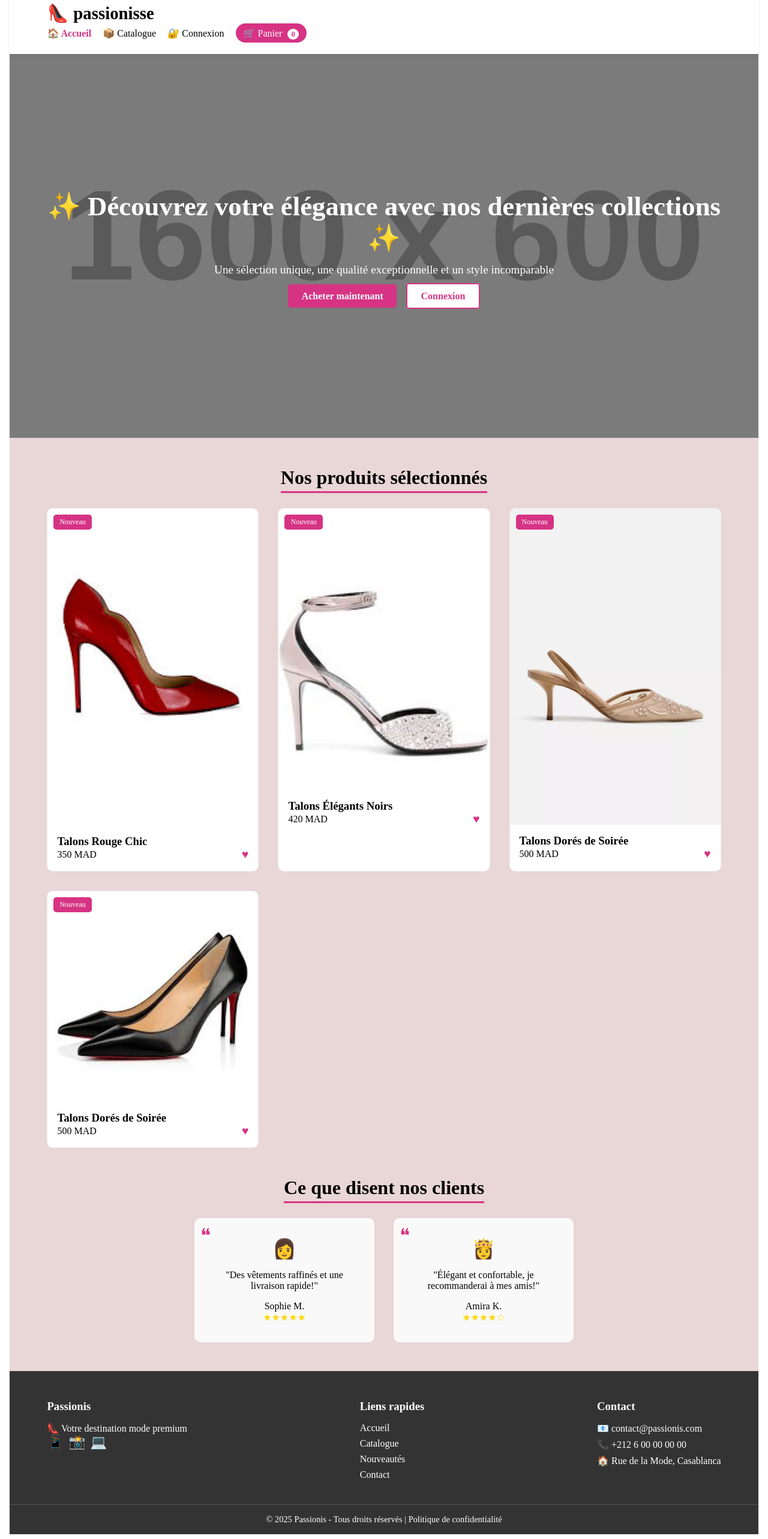
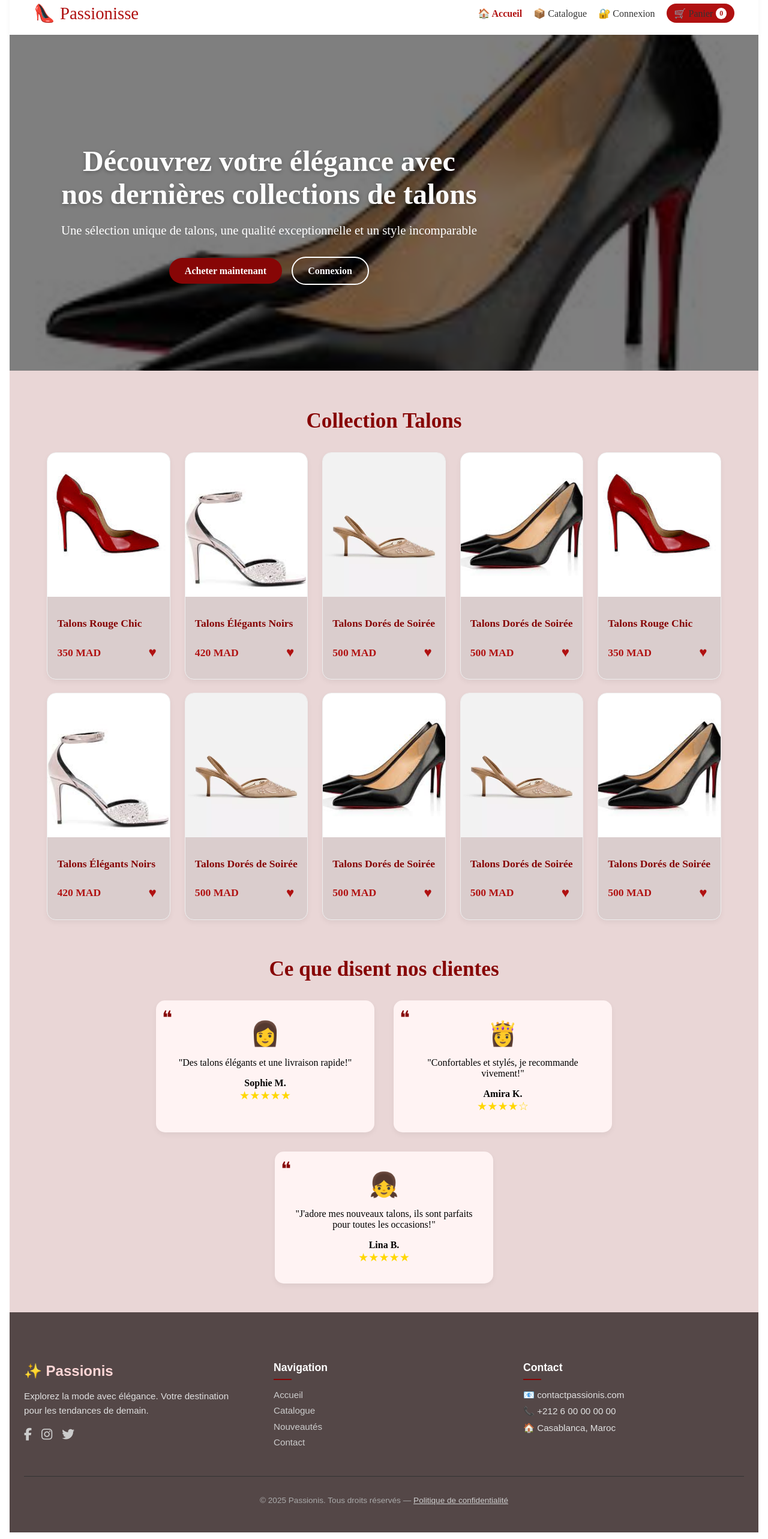
Before and after one commit to Aicha2002954/TP_Angular_Aicha_Fraoua, an Angular app: page /home in a window 1280 px wide. Shown: the part 22-2588 px from the top of the page at 60% size. Built offline with nearby package versions, Linux system fonts and the light colour scheme.

Commit message:
change desien page home

```diff
--- a/src/app/footer/footer.component.css
+++ b/src/app/footer/footer.component.css
@@ -0,0 +1,120 @@
+.footer {
+  background-color: #544747;
+  color: #e0e0e0;
+  padding: 4rem 1.5rem 2rem;
+  font-family: 'Montserrat', sans-serif;
+}
+
+.footer-container {
+  max-width: 1200px;
+  margin: 0 auto;
+}
+
+.footer-columns {
+  display: flex;
+  flex-wrap: wrap;
+  gap: 3rem;
+  justify-content: space-between;
+  border-bottom: 1px solid #333;
+  padding-bottom: 2rem;
+}
+
+.footer-col {
+  flex: 1 1 220px;
+  min-width: 200px;
+}
+
+.footer-col h3 {
+  font-size: 1.1rem;
+  margin-bottom: 1rem;
+  color: #fff;
+  position: relative;
+}
+
+.footer-col h3::after {
+  content: '';
+  display: block;
+  width: 30px;
+  height: 2px;
+  background: #870606;
+  margin-top: 0.5rem;
+}
+
+.footer-col ul {
+  list-style: none;
+  padding: 0;
+}
+
+.footer-col ul li {
+  margin-bottom: 0.6rem;
+  font-size: 0.95rem;
+}
+
+.footer-col a {
+  color: #ccc;
+  text-decoration: none;
+  transition: color 0.3s ease;
+}
+
+.footer-col a:hover {
+  color: #ffd6d6;
+}
+
+.brand .logo {
+  font-size: 1.5rem;
+  font-weight: bold;
+  color: #ffd6d6;
+  margin-bottom: 1rem;
+}
+
+.brand p {
+  font-size: 0.95rem;
+  line-height: 1.6;
+}
+
+.social-icons {
+  margin-top: 1rem;
+}
+
+.social-icons a {
+  font-size: 1.3rem;
+  margin-right: 1rem;
+  color: #ccc;
+  transition: transform 0.3s ease, color 0.3s ease;
+}
+
+.social-icons a:hover {
+  color: #ffd6d6;
+  transform: scale(1.2);
+}
+
+.footer-bottom {
+  text-align: center;
+  font-size: 0.85rem;
+  margin-top: 2rem;
+  color: #aaa;
+}
+
+.footer-bottom a {
+  color: #ccc;
+  text-decoration: underline;
+}
+
+.footer-bottom a:hover {
+  color: #ffd6d6;
+}
+
+@media (max-width: 768px) {
+  .footer-columns {
+    flex-direction: column;
+    gap: 2rem;
+  }
+
+  .footer-col {
+    width: 100%;
+  }
+
+  .footer-bottom {
+    font-size: 0.8rem;
+  }
+}
--- a/src/app/footer/footer.component.html
+++ b/src/app/footer/footer.component.html
@@ -1,3 +1,40 @@
-<footer class="text-center p-4 bg-gray-100 text-gray-500 mt-10">
-  &copy; 2025 Passionis - Tous droits réservés
+<footer class="footer">
+  <div class="footer-container">
+    <div class="footer-columns">
+
+      <div class="footer-col brand">
+        <h2 class="logo">✨ Passionis</h2>
+        <p>Explorez la mode avec élégance. Votre destination pour les tendances de demain.</p>
+        <div class="social-icons">
+          <a href="#"><i class="fab fa-facebook-f"></i></a>
+          <a href="#"><i class="fab fa-instagram"></i></a>
+          <a href="#"><i class="fab fa-twitter"></i></a>
+        </div>
+      </div>
+
+      <div class="footer-col">
+        <h3>Navigation</h3>
+        <ul>
+          <li><a routerLink="/">Accueil</a></li>
+          <li><a routerLink="/catalog">Catalogue</a></li>
+          <li><a href="#">Nouveautés</a></li>
+          <li><a href="#">Contact</a></li>
+        </ul>
+      </div>
+
+      <div class="footer-col">
+        <h3>Contact</h3>
+        <ul>
+          <li>📧 contactpassionis.com</li>
+          <li>📞 +212 6 00 00 00 00</li>
+          <li>🏠 Casablanca, Maroc</li>
+        </ul>
+      </div>
+
+    </div>
+
+    <div class="footer-bottom">
+      <p>© 2025 Passionis. Tous droits réservés — <a href="#">Politique de confidentialité</a></p>
+    </div>
+  </div>
 </footer>
--- a/src/app/footer/footer.component.ts
+++ b/src/app/footer/footer.component.ts
@@ -1,8 +1,10 @@
 import { Component } from '@angular/core';
-
+import { CommonModule } from '@angular/common';
+import { RouterModule } from '@angular/router';
 @Component({
   selector: 'app-footer',
-  imports: [],
+ standalone: true,
+  imports: [CommonModule, RouterModule],
   templateUrl: './footer.component.html',
   styleUrl: './footer.component.css'
 })
--- a/src/app/header/header.component.css
+++ b/src/app/header/header.component.css
@@ -0,0 +1,111 @@
+
+* {
+  margin: 0;
+  padding: 0;
+  box-sizing: border-box;
+}
+
+body {
+  font-family: 'Montserrat', sans-serif;
+  line-height: 1.6;
+  background-color: #fdfdfd;
+  color: #333;
+}
+
+
+.container {
+  max-width: 1200px;
+  margin: 0 auto;
+  padding: 0 1rem;
+  display: flex;
+  justify-content: space-between;
+  align-items: center;
+}
+
+.main-header {
+  background: #fff;
+  padding: 1.2rem 0;
+  box-shadow: 0 2px 8px rgba(0, 0, 0, 0.05);
+  position: sticky;
+  top: 0;
+  z-index: 1000;
+}
+
+
+.logo {
+  font-family: 'Playfair Display', serif;
+  font-size: 1.8rem;
+  font-weight: 00;
+  display: flex;
+  align-items: center;
+  gap: 0.5rem;
+}
+
+.logo span {
+  color: #b01111;
+}
+
+.nav-links {
+  display: flex;
+  gap: 1.2rem;
+  font-weight: 500;
+  align-items: center;
+}
+
+.nav-links a {
+  text-decoration: none;
+  color: #333;
+  transition: color 0.3s ease;
+}
+
+.nav-links a:hover {
+  color: #b78989;
+}
+
+.nav-links a.active {
+  color:#b01111;
+  font-weight: bold;
+}
+
+
+.cart-link {
+  background-color: #b01111;
+  color: white;
+  padding: 0.4rem 0.8rem;
+  border-radius: 20px;
+  display: flex;
+  align-items: center;
+  gap: 0.3rem;
+}
+
+.cart-count {
+  background: white;
+  color: #b01111;
+  padding: 2px 6px;
+  border-radius: 50%;
+  font-size: 0.75rem;
+  font-weight: bold;
+}
+
+@media (max-width: 768px) {
+  .container {
+    flex-direction: column;
+    align-items: flex-start;
+  }
+
+  .nav-links {
+    flex-direction: column;
+    width: 100%;
+    margin-top: 1rem;
+  }
+
+  .nav-links a {
+    padding: 0.5rem 0;
+    width: 100%;
+    border-bottom: 1px solid #eee;
+  }
+
+  .cart-link {
+    margin-top: 1rem;
+  }
+}
--- a/src/app/header/header.component.html
+++ b/src/app/header/header.component.html
@@ -1,13 +1,13 @@
-<header class="flex justify-between items-center p-4 shadow bg-white">
-  <div class="text-2xl font-bold text-pink-600">Passionis</div>
-
-  <nav class="flex gap-6 text-gray-700">
-    <a routerLink="/home" routerLinkActive="font-bold">Home</a>
-    <a routerLink="/catalogue" routerLinkActive="font-bold">Catalogue</a>
-    <a routerLink="/login" routerLinkActive="font-bold">Connexion</a>
-    <a routerLink="/cart" routerLinkActive="font-bold" class="relative">
-      🛒
-      <span class="absolute -top-2 -right-2 bg-pink-500 text-white text-xs px-1 rounded-full">2</span>
-    </a>
-  </nav>
+<header class="main-header">
+  <div class="container">
+    <div class="logo">👠 <span>Passionisse</span></div>
+    <nav class="nav-links">
+      <a routerLink="/" routerLinkActive="active">🏠 Accueil</a>
+      <a routerLink="/catalog" routerLinkActive="active">📦 Catalogue</a>
+      <a routerLink="/signin" routerLinkActive="active">🔐 Connexion</a>
+      <a routerLink="/cart" routerLinkActive="active" class="cart-link">
+        🛒 Panier <span class="cart-count">0</span>
+      </a>
+    </nav>
+  </div>
 </header>
--- a/src/app/home/home.component.css
+++ b/src/app/home/home.component.css
@@ -1,174 +1,167 @@
-/* Reset & Base */
-* {
+
+body {
+  font-family: 'Montserrat', sans-serif;
+  background-color: #fff;
+  color: #333;
+  line-height: 1.6;
   margin: 0;
   padding: 0;
-  box-sizing: border-box;
 }
-body {
-  font-family: 'Montserrat', sans-serif;
-  line-height: 1.6;
-  color: #333;
-  background-color: #fff;
-}
-a {
-  text-decoration: none;
-  color: inherit;
-}
+
 .container {
   width: 90%;
   max-width: 1200px;
   margin: 0 auto;
 }
 
-/* Header */
-.main-header {
-  background: #fff;
-  padding: 1.2rem 0;
-  box-shadow: 0 2px 8px rgba(0, 0, 0, 0.05);
-  position: sticky;
-  top: 0;
-  z-index: 1000;
+.section-title {
+  text-align: center;
+  margin: 3rem 0 2rem;
+  font-size: 2.2rem;
+  font-family: 'Playfair Display', serif;
+  color: #870606;
 }
-.main-header .logo {
-  font-family: 'Playfair Display', serif;
-  font-size: 1.8rem;
-  font-weight: 700;
-  display: flex;
-  align-items: center;
-  gap: 0.5rem;
-}
-.nav-links {
-  display: flex;
-  gap: 1.2rem;
-  font-weight: 500;
-  align-items: center;
-}
-.nav-links a.active {
-  color: #d63384;
-  font-weight: bold;
-}
-.cart-link {
-  background-color: #d63384;
-  color: white;
-  padding: 0.4rem 0.8rem;
-  border-radius: 20px;
-}
-.cart-count {
-  background: white;
-  color: #d63384;
-  padding: 2px 6px;
-  margin-left: 5px;
-  border-radius: 50%;
-  font-size: 0.8rem;
-  font-weight: bold;
+.section-title span {
+  padding-bottom: 0.4rem;
 }
 
-/* Hero */
 .hero {
-  background: url('https://via.placeholder.com/1600x600') center/cover no-repeat;
-  position: relative;
-  height: 80vh;
+  background: url('/assets/images/christian_louboutin.jpg') center/cover no-repeat;
+  height: 70vh;
   display: flex;
   align-items: center;
   justify-content: center;
-  color: white;
+  position: relative;
+  color: #fff;
+  text-align: center;
 }
 .hero-overlay {
   position: absolute;
-  top: 0;
-  left: 0;
-  width: 100%;
-  height: 100%;
-  background: rgba(0,0,0,0.4);
+  top: 0; left: 0;
+  width: 100%; height: 100%;
+  background: rgba(0, 0, 0, 0.5);
+  z-index: 0;
 }
 .hero-content {
   position: relative;
-  z-index: 10;
-  text-align: center;
+  z-index: 1;
+  max-width: 700px;
+  padding: 0 20px;
 }
-.hero h1 {
-  font-size: 2.8rem;
+.hero h2 {
+  font-size: 3rem;
   margin-bottom: 1rem;
+  text-shadow: 0 2px 6px rgba(0, 0, 0, 0.3);
 }
 .hero p {
-  font-size: 1.2rem;
-  margin-bottom: 1.5rem;
+  font-size: 1.3rem;
+  margin-bottom: 2rem;
+}
+.hero-buttons .btn {
+  padding: 0.8rem 1.6rem;
+  font-size: 1rem;
+  margin: 0 0.5rem;
+  border-radius: 30px;
+  text-decoration: none;
+  display: inline-block;
 }
 .btn {
-  background-color: #d63384;
-  color: white;
-  padding: 0.7rem 1.4rem;
-  border-radius: 5px;
+  background-color: #870606;
+  color: #fff;
   font-weight: bold;
-  margin: 0 0.5rem;
+  transition: background 0.3s ease;
+  border: none;
+  cursor: pointer;
+}
+.btn:hover {
+  background-color: #a61c1c;
 }
 .btn.secondary {
-  background-color: white;
-  color: #d63384;
-  border: 2px solid #d63384;
+  background-color: transparent;
+  border: 2px solid #fff;
+  color: #fff;
+}
+.btn.secondary:hover {
+  background-color: #fff;
+  color: #870606;
 }
 
-/* Section */
-.section-title {
-  text-align: center;
-  margin: 3rem 0 2rem;
-  font-size: 2rem;
-  font-family: 'Playfair Display', serif;
-}
-.section-title span {
-  border-bottom: 3px solid #d63384;
-  padding-bottom: 0.3rem;
+.clothing-products {
+  margin: 4rem 0;
 }
 
-/* Products */
-.products-grid {
+.clothing-scroll {
   display: grid;
-  grid-template-columns: repeat(auto-fit, minmax(260px, 1fr));
-  gap: 2rem;
+  grid-template-columns: repeat(5, 1fr);
+  gap: 1.5rem;
 }
+
+
 .product-card {
+  background: #dacdcd;
   border: 1px solid #eee;
-  border-radius: 10px;
+  border-radius: 15px;
+  box-shadow: 0 4px 10px rgba(0,0,0,0.05);
+  transition: transform 0.3s;
   overflow: hidden;
-  transition: transform 0.3s ease;
-  background: #fff;
-  position: relative;
+  display: flex;
+  flex-direction: column;
+  height: 100%;
 }
 .product-card:hover {
-  transform: translateY(-5px);
-}
-.product-image {
-  width: 100%;
-  height: auto;
-  display: block;
+  transform: translateY(-7px);
 }
 .product-badge {
   position: absolute;
   top: 10px;
   left: 10px;
-  background: #d63384;
-  color: white;
-  padding: 5px 10px;
+  background: #870606;
+  color: #fff;
+  padding: 4px 10px;
   font-size: 0.75rem;
   border-radius: 5px;
+  z-index: 1;
+}
+.product-image {
+  width: 100%;
+  height: 240px;
+  object-fit: cover;
 }
 .product-info {
   padding: 1rem;
+  display: flex;
+  flex-direction: column;
+  justify-content: space-between;
+  flex-grow: 1;
+}
+.product-info h3 {
+  font-size: 1.1rem;
+  color: #870606;
+  margin-bottom: 0.5rem;
 }
 .price-container {
   display: flex;
   justify-content: space-between;
   align-items: center;
 }
+.price {
+  font-weight: bold;
+  color: #b11212;
+  font-size: 1.1rem;
+}
 .wishlist-btn {
   background: none;
   border: none;
-  font-size: 1.2rem;
-  color: #d63384;
+  font-size: 1.4rem;
+  color: #b01111;
   cursor: pointer;
+  transition: transform 0.2s;
+}
+.wishlist-btn:hover {
+  transform: scale(1.3);
 }
 
-/* Testimonials */
+
 .testimonials-container {
   display: flex;
   gap: 2rem;
@@ -177,68 +170,47 @@ a {
   margin-bottom: 3rem;
 }
 .testimonial-card {
-  background: #f9f9f9;
+  background: #fff3f3;
   padding: 2rem;
-  border-radius: 10px;
+  border-radius: 15px;
   width: 300px;
   text-align: center;
   position: relative;
+  box-shadow: 0 4px 10px rgba(0,0,0,0.05);
 }
 .quote-icon {
   font-size: 2rem;
-  color: #d63384;
+  color: #870606;
   position: absolute;
   top: 10px;
   left: 10px;
 }
 .client-avatar {
-  font-size: 2rem;
+  font-size: 2.5rem;
   margin-bottom: 1rem;
 }
-.client-info {
+.client-name {
+  font-weight: bold;
+  display: block;
   margin-top: 1rem;
 }
 .client-rating {
   color: gold;
+  font-size: 1.2rem;
 }
 
-/* Footer */
-.footer {
-  background-color: #333;
-  color: white;
-  padding: 3rem 0 1rem;
+@media (max-width: 1024px) {
+  .clothing-scroll {
+    grid-template-columns: repeat(3, 1fr);
+  }
 }
-.footer-content {
-  display: flex;
-  flex-wrap: wrap;
-  gap: 2rem;
-  justify-content: space-between;
+@media (max-width: 768px) {
+  .clothing-scroll {
+    grid-template-columns: repeat(2, 1fr);
+  }
 }
-.footer-section h3 {
-  margin-bottom: 1rem;
+@media (max-width: 480px) {
+  .clothing-scroll {
+    grid-template-columns: 1fr;
+  }
 }
-.footer-section ul {
-  list-style: none;
-}
-.footer-section ul li {
-  margin-bottom: 0.5rem;
-}
-.footer-section a {
-  color: #fff;
-  transition: color 0.3s;
-}
-.footer-section a:hover {
-  color: #d63384;
-}
-.footer-bottom {
-  border-top: 1px solid #555;
-  margin-top: 2rem;
-  padding-top: 1rem;
-  text-align: center;
-  font-size: 0.9rem;
-}
-.social-links a {
-  margin-right: 0.5rem;
-  font-size: 1.4rem;
-  display: inline-block;
-}
--- a/src/app/home/home.component.html
+++ b/src/app/home/home.component.html
@@ -1,23 +1,11 @@
-<!-- En-tête -->
-<header class="main-header">
-  <div class="container">
-    <div class="logo">👠 <span>passionisse</span></div>
-    <nav class="nav-links">
-      <a routerLink="/" routerLinkActive="active">🏠 Accueil</a>
-      <a routerLink="/catalog" routerLinkActive="active">📦 Catalogue</a>
-      <a routerLink="/signin" routerLinkActive="active">🔐 Connexion</a>
-      <a routerLink="/cart" routerLinkActive="active" class="cart-link">🛒 Panier <span class="cart-count">0</span></a>
-    </nav>
-  </div>
-</header>
+<app-header></app-header>
 
-<!-- Section Hero -->
 <section class="hero">
   <div class="hero-overlay"></div>
   <div class="container">
     <div class="hero-content">
-      <h1>✨ Découvrez votre élégance avec nos dernières collections ✨</h1>
-      <p>Une sélection unique, une qualité exceptionnelle et un style incomparable</p>
+      <h2>Découvrez votre élégance avec nos dernières collections de talons</h2>
+      <p>Une sélection unique de talons, une qualité exceptionnelle et un style incomparable</p>
       <div class="hero-buttons">
         <a routerLink="/catalog" class="btn">Acheter maintenant</a>
         <a routerLink="/signin" class="btn secondary">Connexion</a>
@@ -26,17 +14,13 @@
   </div>
 </section>
 
-<!-- Produits vedettes -->
-<section class="featured">
+<section class="clothing-products">
   <div class="container">
-    <h2 class="section-title"><span>Nos produits sélectionnés</span></h2>
-    <div class="products-grid">
+    <h2 class="section-title"><span>Collection Talons</span></h2>
+    <div class="clothing-scroll">
       <div class="product-card" *ngFor="let product of featuredProducts">
-        <div class="product-badge">Nouveau</div>
-        <div class="product-image-container">
-          <img [src]="product.image" [alt]="product.name" class="product-image"/>
 
-        </div>
+        <img [src]="product.image" [alt]="product.name" class="product-image"/>
         <div class="product-info">
           <h3>{{ product.name }}</h3>
           <div class="price-container">
@@ -49,15 +33,14 @@
   </div>
 </section>
 
-<!-- Témoignages -->
 <section class="testimonials">
   <div class="container">
-    <h2 class="section-title"><span>Ce que disent nos clients</span></h2>
+    <h2 class="section-title"><span>Ce que disent nos clientes</span></h2>
     <div class="testimonials-container">
       <div class="testimonial-card">
         <div class="client-avatar">👩</div>
         <span class="quote-icon">❝</span>
-        <p>"Des vêtements raffinés et une livraison rapide!"</p>
+        <p>"Des talons élégants et une livraison rapide!"</p>
         <div class="client-info">
           <span class="client-name">Sophie M.</span>
           <div class="client-rating">★★★★★</div>
@@ -66,51 +49,23 @@
       <div class="testimonial-card">
         <div class="client-avatar">👸</div>
         <span class="quote-icon">❝</span>
-        <p>"Élégant et confortable, je recommanderai à mes amis!"</p>
+        <p>"Confortables et stylés, je recommande vivement!"</p>
         <div class="client-info">
           <span class="client-name">Amira K.</span>
           <div class="client-rating">★★★★☆</div>
+        </div>
+      </div>
+      <div class="testimonial-card">
+        <div class="client-avatar">👧</div>
+        <span class="quote-icon">❝</span>
+        <p>"J'adore mes nouveaux talons, ils sont parfaits pour toutes les occasions!"</p>
+        <div class="client-info">
+          <span class="client-name">Lina B.</span>
+          <div class="client-rating">★★★★★</div>
         </div>
       </div>
     </div>
   </div>
 </section>
 
-<!-- Pied de page -->
-<footer class="footer">
-  <div class="container">
-    <div class="footer-content">
-      <div class="footer-section">
-        <h3>Passionis</h3>
-        <p class="footer-logo">👠 <span>Votre destination mode premium</span></p>
-        <div class="social-links">
-          <a href="#">📱</a>
-          <a href="#">📸</a>
-          <a href="#">💻</a>
-        </div>
-      </div>
-      <div class="footer-section">
-        <h3>Liens rapides</h3>
-        <ul>
-          <li><a routerLink="/">Accueil</a></li>
-          <li><a routerLink="/catalog">Catalogue</a></li>
-          <li><a href="#">Nouveautés</a></li>
-          <li><a href="#">Contact</a></li>
-        </ul>
-      </div>
-      <div class="footer-section">
-        <h3>Contact</h3>
-        <ul class="contact-info">
-          <li>📧 {{ 'contact@passionis.com' }}</li>
-          <li>📞 +212 6 00 00 00 00</li>
-          <li>🏠 Rue de la Mode, Casablanca</li>
-        </ul>
-      </div>
-    </div>
-  </div>
-  <div class="footer-bottom">
-    <div class="container">
-      © 2025 Passionis - Tous droits réservés | <a href="#">Politique de confidentialité</a>
-    </div>
-  </div>
-</footer>
+<app-footer></app-footer>
--- a/src/app/home/home.component.ts
+++ b/src/app/home/home.component.ts
@@ -38,6 +38,43 @@ export class HomeComponent {
       name: 'Talons Dorés de Soirée',
       price: 500,
       image: 'assets/images/christian_louboutin.jpg'
+    },
+    {
+      id: 5,
+      name: 'Talons Rouge Chic',
+      price: 350,
+      image: 'assets/images/Huelva_costa.jpg'
+    },
+    {
+      id: 6,
+      name: 'Talons Élégants Noirs',
+      price: 420,
+      image: 'assets/images/gucci.jpg'
+    },
+    {
+      id: 7,
+      name: 'Talons Dorés de Soirée',
+      price: 500,
+      image: 'assets/images/zara.jpg'
+    },
+     {
+      id: 8,
+      name: 'Talons Dorés de Soirée',
+      price: 500,
+      image: 'assets/images/christian_louboutin.jpg'
+    },
+     {
+      id: 9,
+      name: 'Talons Dorés de Soirée',
+      price: 500,
+      image: 'assets/images/zara.jpg'
+    },
+     {
+      id: 10,
+      name: 'Talons Dorés de Soirée',
+      price: 500,
+      image: 'assets/images/christian_louboutin.jpg'
     }
+
   ];
 }
```
Also changed, not shown: src/app/header/header.component.ts (+6 -1 lines).
